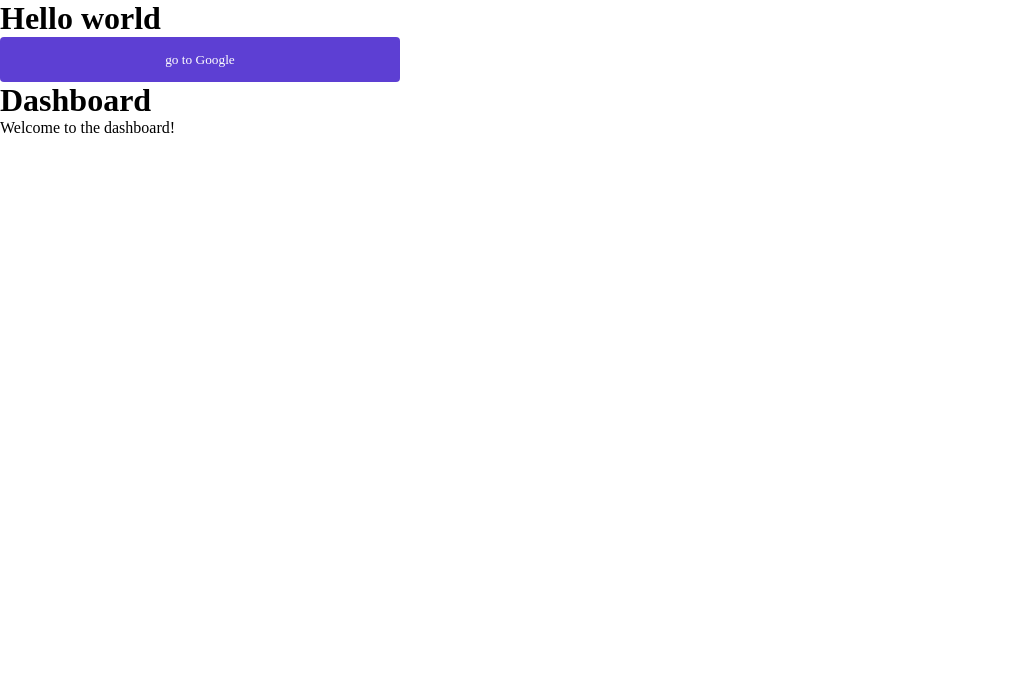
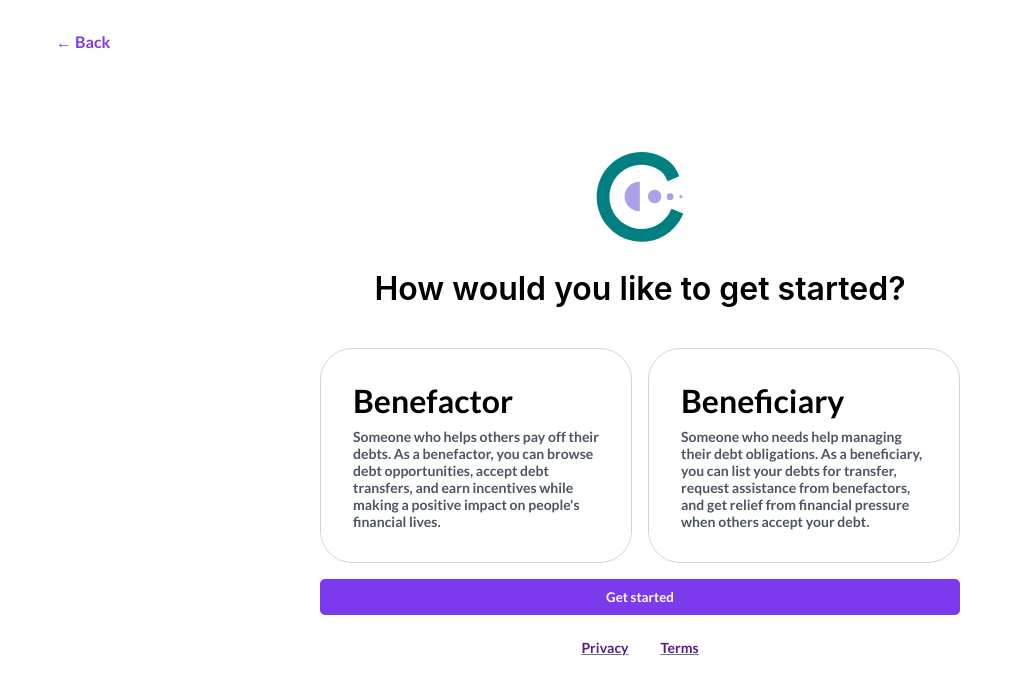
Before and after one commit to Danieljosh-uduma/Gbese, a React (Vite) app: page / in a window 1280 px wide. Shown: the top 694 px of the page, without its empty margins (0-1023 px from the left). Built offline with nearby package versions, Linux system fonts and the light colour scheme.

Commit message:
last onboarding screen

```diff
--- a/index.html
+++ b/index.html
@@ -4,6 +4,8 @@
     <meta charset="UTF-8" />
     <link rel="icon" type="image/svg+xml" href="/vite.svg" />
     <meta name="viewport" content="width=device-width, initial-scale=1.0" />
+    <link href="https://fonts.googleapis.com/css2?family=Lato:wght@400;700&display=swap" rel="stylesheet">
+
     <title>Gbese App</title>
   </head>
   <body>
--- a/src/App.tsx
+++ b/src/App.tsx
@@ -1,12 +1,14 @@
-import MainRouter from './router/index'
+
 import './App.css'
+import GetStarted from './pages/Signup/Signup'
 
 function App() {
 
   return (
     <>
-      <h1>Hello world</h1>
-      <MainRouter />
+
+
+      <GetStarted />
     </>
 
   )
--- /dev/null
+++ b/src/pages/Signup/Signup.css
@@ -0,0 +1,137 @@
+*{
+    font-family: 'Lato', sans-serif;
+}
+
+.container {
+    min-height: 100vh;
+    padding-top: 6.5rem;
+    display: flex;
+    flex-direction: column;
+    align-items: center;
+    background-color: #ffffff;
+    position: static;
+  }
+
+  .back {
+    position: absolute;
+    top: 2rem;
+    left: 3.5rem;
+    font-size: 1rem;
+    background: none;
+    border: none;
+    color: #7c3aed;
+    cursor: pointer;
+    font-weight: 500;
+  }
+
+  .logo-container {
+    margin-top: 3rem;
+    margin-bottom: 1.5rem;
+  }
+
+  .logo {
+    width: 90px;
+    height: 90px;
+  }
+
+  .title {
+    font-size:32px;
+    font-weight: 600;
+    text-align: center;
+    margin-bottom: 1.5rem;
+    font-weight: 600;
+    font-family: 'Inter', sans-serif;
+  }
+
+  .card-container {
+    display: flex;
+    flex-wrap: wrap;
+    gap: 1rem;
+    width: 100%;
+    max-width: 640px;
+    padding-top: 1rem;
+
+  }
+
+  @media (max-width: 640px) {
+    .card-container {
+      flex-direction: column;
+      gap: 2.5rem;
+      padding-left: 5rem;
+      padding-right: 5rem;
+    }
+
+
+    .back {
+      position: absolute;
+      top: 1.5rem;
+      left: 1.5rem;
+      font-size: 1.5rem;
+      font-weight: 900;
+    }
+
+    .text {
+      display: none;
+    }
+
+    .container {
+      padding-bottom: 1rem;
+    }
+  }
+
+
+
+  .card {
+    flex: 1;
+    border: 1px solid #d1d5db;
+    border-radius: 2rem;
+    padding: 2rem;
+    background-color: #fff;
+    cursor: pointer;
+  }
+
+  .card:hover {
+    background-color: #F0E9FF;
+    border: 2px solid #6941C6;
+  }
+
+  .card-title {
+    font-weight: bold;
+    font-size: 32px;
+    margin-bottom: 0.5rem;
+    font-weight: 400;
+  }
+
+  .card-text {
+    font-size: 0.875rem;
+    color: #4b5563;
+  }
+
+  .continue-button {
+    width: 100%;
+    margin-top: 0rem;
+    padding: 10px 20px;
+    background-color: #7c3aed;
+    color: #fff;
+    font-weight: 500;
+    border-radius: 5px;
+    cursor: pointer;
+    border: none;
+  }
+
+  .continue-button:hover {
+    background-color: #6d28d9;
+  }
+
+  .footer-links {
+    display: flex;
+    gap: 2rem;
+    font-size: 0.875rem;
+    color: #6b7280;
+    margin-top: 1.5rem;
+    text-decoration: underline;
+  }
+
+  .footer-links a:hover {
+    text-decoration: underline;
+  }
--- /dev/null
+++ b/src/pages/Signup/Signup.tsx
@@ -0,0 +1,45 @@
+
+import './Signup.css'
+
+function GetStarted() {
+    return(
+        <div className="container">
+            <button className="back">←<span className="text">  Back</span></button>
+
+            <div className="logo-container">
+                <img src="/src/assets/images/icons/logo-main.svg" alt="logo" className='logo' />
+            </div>
+
+            <h1 className="title">How would you like to get started?</h1>
+
+            <div className="card-container">
+                <div className="card">
+                    <h2 className="card-title">Benefactor</h2>
+                    <p className="card-text">
+                        Someone who helps others pay off their debts. As a benefactor, you can browse debt opportunities, accept debt transfers, and earn incentives while making a positive impact on people's financial lives.
+                    </p>
+                </div>
+
+                <div className="card">
+                    <h2 className="card-title">Beneficiary</h2>
+                    <p className="card-text">
+                        Someone who needs help managing their debt obligations. As a beneficiary, you can list your debts for transfer, request assistance from benefactors, and get relief from financial pressure when others accept your debt.
+                    </p>
+                </div>
+
+                <button className="continue-button">Get started</button>
+
+            </div>
+
+
+
+
+            <div className="footer-links">
+                <a href="">Privacy</a>
+                <a href="">Terms</a>
+            </div>
+        </div>
+    )
+};
+
+export default GetStarted;
```
